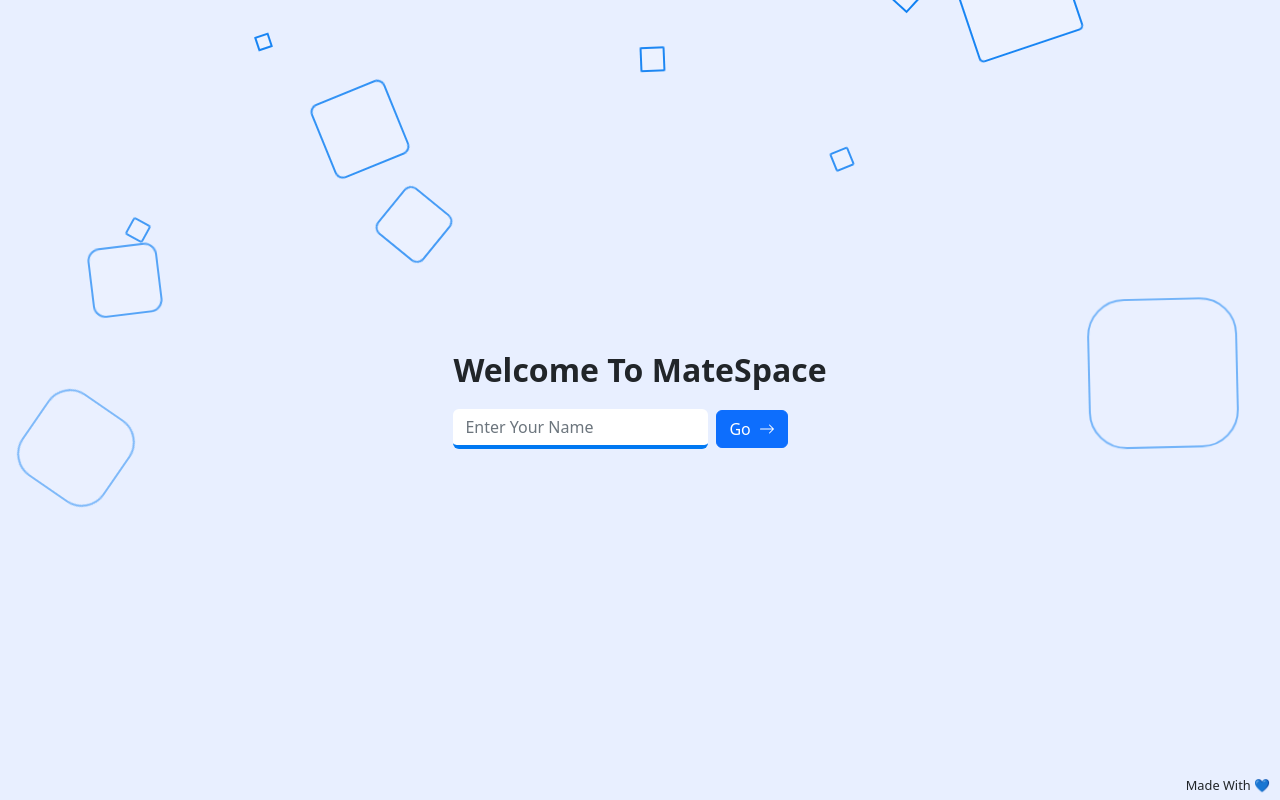
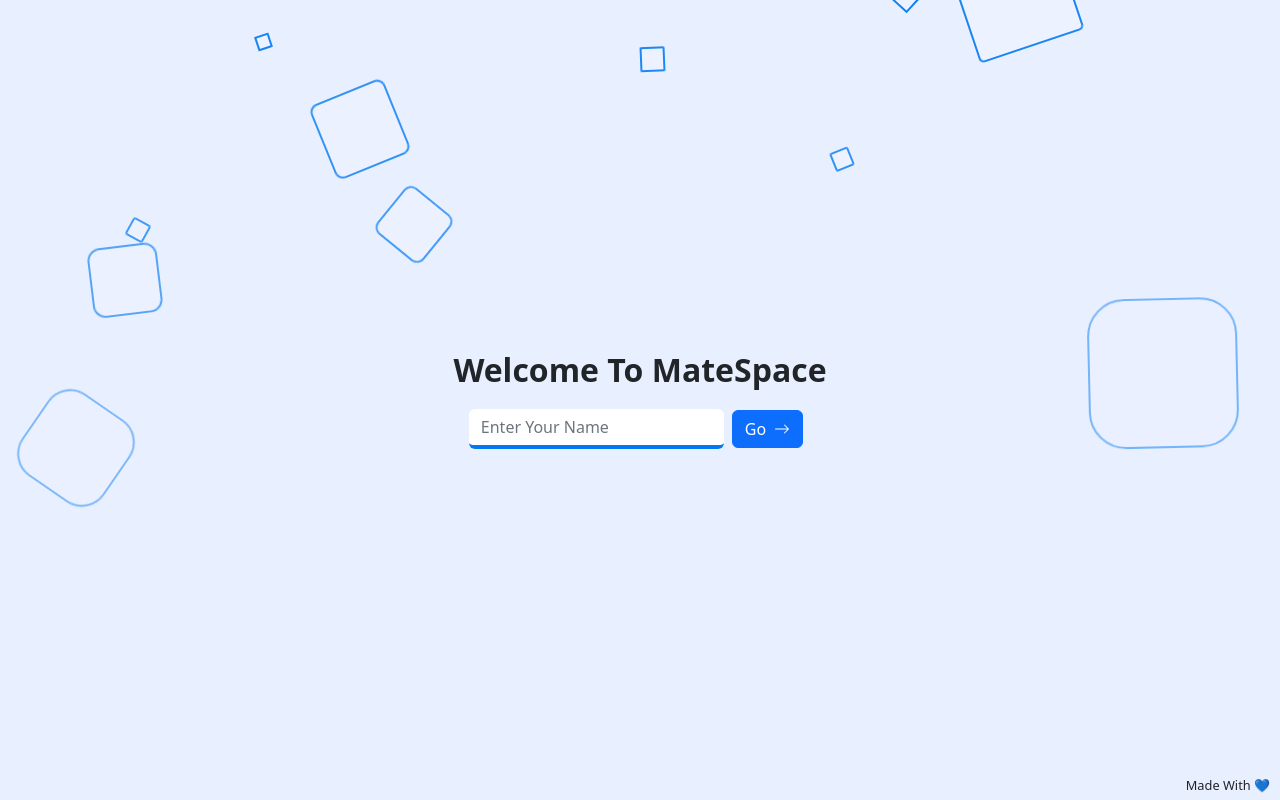
Before and after one commit to vrajgangani/MateSpace, a React (Create React App) app: page / in a window 1280 px wide. Built offline with nearby package versions, Linux system fonts and the light colour scheme.

Commit message:
fix bugd

```diff
--- a/src/Component/UserName.js
+++ b/src/Component/UserName.js
@@ -26,8 +26,8 @@ export const UserName = () => {
           <div className="usename-box ">
             <h5 className="card-title text-center ">Welcome To MateSpace</h5>
 
-            <form onSubmit={submitUserName} className="d-lg-flex d-md-flex">
-              <div className="div-center">
+            <form onSubmit={submitUserName} className="d-lg-flex d-md-flex justify-content-center">
+              <div className="div-center ">
               <input
                 type={"text"}
                 placeholder="Enter Your Name"
```
